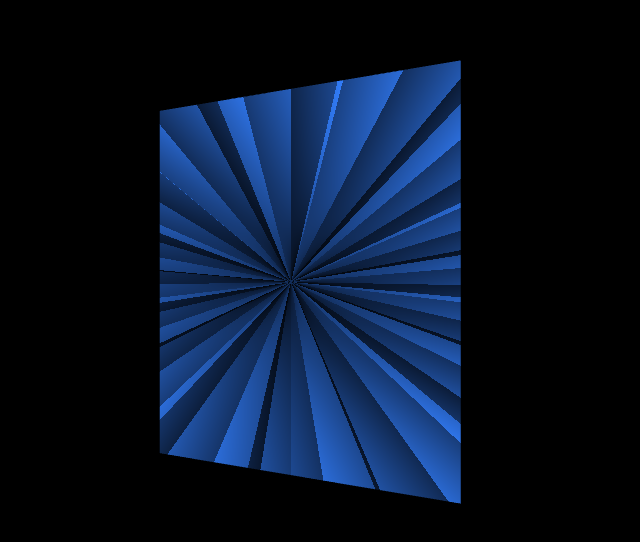
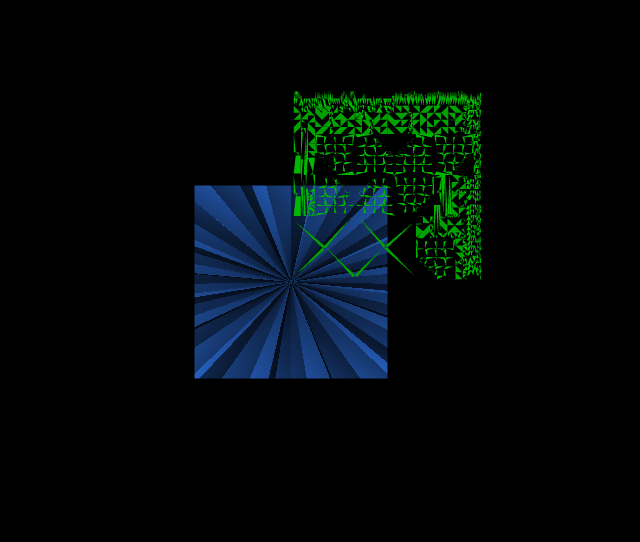
Before and after one commit to TranquilMarmot/webgl-obj, a plain HTML site: page index.html in a window 1280 px wide. Shown: the part 118-660 px from the top of the page, without its empty margins (349-989 px from the left). Drawn offline with Linux system fonts and the light colour scheme.

Commit message:
Finally got something rendering to the screen

```diff
--- a/index.html
+++ b/index.html
@@ -56,7 +56,7 @@
 		varying vec3 Normal;
 		varying vec2 TexCoord;
 
-		uniform sampler2D Tex1;
+		//uniform sampler2D Tex1;
 
 		struct LightInfo {
 		  vec4 LightPosition;  // Light position in eye coords.
@@ -88,7 +88,8 @@
 		}
 
 		void main() {
-		    vec4 texColor = texture2D(Tex1, TexCoord);
+		    //vec4 texColor = texture2D(Tex1, TexCoord);
+		    vec4 texColor = vec4(0.0, 1.0, 0.0, 1.0);
 
 		    if(Light.LightEnabled){
 			    vec3 ambAndDiff, spec;
@@ -141,6 +142,7 @@
 
     <script src="js/sandbox.js" type="text/javascript"></script>
     <script src="js/modelloader.js" type="text/javascript"></script>
+    <script src="js/modelrenderer.js" type="text/javascript"></script>
 
     <script src="js/runner.js" type="text/javascript"></script>
 
--- a/js/modelloader.js
+++ b/js/modelloader.js
@@ -9,64 +9,6 @@ var ModelLoader = {
 		$.get(mtlurl, function(mtldata){
 			ModelLoader.parseMtl(mtldata, objurl, onFinish);
 		});
-	},
-
-	/**
-	  * Actually creates a model object and returns it via onFinish function
-	  * parts: List of parts of model (each part has its own material)
-	  * vertBuff: Buffer of position vertices
-	  * normBuff: Buffer of normal vertices
-	  * texBuff: Buffer of texture coordinates
-	  * onFinish: Called with finished model as parameter
-	  */
-	makeModel: function(parts, vertBuff, normBuff, texBuff, onFinish){
-		var model = {};
-		model.parts = modelParts;
-		model.vertBuff = vertBuff;
-		model.normBuff = normBuff;
-		model.texBuff = texBuff;
-
-		model.render = function(gl, program){
-			var
-			positionHandle = gl.getAttribLocation(program, "VertexPosition"),
-			normalHandle   = gl.getAttribLocation(program, "VertexNormal"),
-			texHandle      = gl.getAttribLocation(program, "VertexTexCoord"),
-			kaHandle       = gl.getUniformLocation(program, "Material.Ka"),
-			kdHandle       = gl.getUniformLocation(program, "Material.Kd"),
-			ksHandle       = gl.getUniformLocation(program, "Material.Ks"),
-			shinyHandle    = gl.getUniformLocation(program, "Material.Shininess");
-
-			gl.enableVertexAttribArray(positionHandle);
-			gl.bindBuffer(gl.ARRAY_BUFFER, this.vertBuff);
-			gl.vertexAttribPointer(positionHandle, 3, gl.FLOAT, false, 0, 0);
-
-			gl.enableVertexAttribArray(normalHandle);
-			gl.bindBuffer(gl.ARRAY_BUFFER, this.normBuff);
-			gl.vertexAttribPointer(normalHandle, 3, gl.FLOAT, false, 0, 0);
-
-			gl.enableVertexAttribArray(texHandle);
-			gl.bindBuffer(gl.ARRAY_BUFFER, this.texBuff);
-			gl.vertexAttribPointer(texHandle, 2, gl.FLOAT, false, 0, 0);
-
-			for(var i = 0; i < this.parts.length; i++){
-				var
-				part = this.parts[i],
-				mat  = part.material;
-
-				gl.uniform3f(kaHandle, mat.Ka);
-				gl.uniform3f(ksHandle, mat.Ks);
-				gl.uniform3f(kdHandle, mat.Kd);
-				gl.uniform1f(shinyHandle, mat.Shininess);
-				gl.drawArrays(gl.TRIANGLES, part.index, part.count);
-			}
-
-			gl.disableVertexAttribArray(positionHandle);
-			gl.disableVertexAttribArray(normalHandle);
-			gl.disableVertexAttribArray(texHandle);
-		}
-
-
-		onFinish(model);
 	},
 
 	/**
@@ -361,11 +303,26 @@ var ModelLoader = {
 
 		// create buffers for sending data to WebGL
 		var
-		vertBuff = new Float32Array(vertsArr),
-		normBuff = new Float32Array(normArr),
-		texBuff  = new Float32Array(texArr);
+		vertBuff = gl.createBuffer(),
+		normBuff = gl.createBuffer(),
+		texBuff  = gl.createBuffer();
+
+		gl.bindBuffer(gl.ARRAY_BUFFER, vertBuff);
+		gl.bufferData(gl.ARRAY_BUFFER, new Float32Array(vertsArr), gl.STATIC_DRAW);
+
+		gl.bindBuffer(gl.ARRAY_BUFFER, normBuff);
+		gl.bufferData(gl.ARRAY_BUFFER, new Float32Array(normArr), gl.STATIC_DRAW);
+
+		gl.bindBuffer(gl.ARRAY_BUFFER, texBuff);
+		gl.bufferData(gl.ARRAY_BUFFER, new Float32Array(texArr), gl.STATIC_DRAW);
 
 		// actually make the model
-		this.makeModel(modelParts, vertBuff, normBuff, texBuff, onFinish);
+		var model = {};
+		model.parts = modelParts;
+		model.vertBuff = vertBuff;
+		model.normBuff = normBuff;
+		model.texBuff = texBuff;
+
+		onFinish(model);
 	}
 }
--- /dev/null
+++ b/js/modelrenderer.js
@@ -0,0 +1,120 @@
+var ModelRenderer = {
+	gl: {},
+	shaderProgram: {},
+
+	modelview: {}, projection: {},
+
+	modelviewHandle: {}, projectionHandle: {}, normalMatrixHandle: {},
+	positionHandle: {}, normalHandle: {}, texHandle: {},
+	lightPosHandle: {}, lightIntensityHandle: {}, lightEnableHandle: {},
+	kaHandle: {}, ksHandle: {}, kdHandle: {}, shinyHandle: {},
+	texHandle: {},
+
+	init: function(){
+		this.initShaders();
+	},
+
+	initShaders: function(){
+		// create shaders
+		var fragmentShader = Renderer.createShader(
+			document.getElementById('fragmentShader').textContent,
+			gl.FRAGMENT_SHADER
+		);
+		var vertexShader   = Renderer.createShader(
+			document.getElementById('vertexShader').textContent,
+			gl.VERTEX_SHADER
+		);
+
+		// create program, attach shaders and link
+		this.shaderProgram = gl.createProgram();
+		gl.attachShader(this.shaderProgram, vertexShader);
+		gl.attachShader(this.shaderProgram, fragmentShader);
+		gl.linkProgram(this.shaderProgram);
+
+
+	  	// alert if linking fails
+		if (!gl.getProgramParameter(this.shaderProgram, gl.LINK_STATUS)) {
+			alert(gl.getProgramInfoLog(this.shaderProgram));
+		}
+
+		// use program
+		gl.useProgram(this.shaderProgram);
+
+		this.modelviewHandle = gl.getUniformLocation(this.shaderProgram, "ModelViewMatrix");
+		this.projectionHandle = gl.getUniformLocation(this.shaderProgram, "ProjectionMatrix");
+		this.normalMatrixHandle = gl.getUniformLocation(this.shaderProgram, "NormalMatrix");
+
+		this.positionHandle = gl.getAttribLocation(this.shaderProgram, "VertexPosition");
+		this.normalHandle   = gl.getAttribLocation(this.shaderProgram, "VertexNormal");
+		this.texHandle      = gl.getAttribLocation(this.shaderProgram, "VertexNormal");
+
+		this.lightPosHandle = gl.getUniformLocation(this.shaderProgram, "Light.LightPosition");
+		this.lightIntensityHandle = gl.getUniformLocation(this.shaderProgram, "Light.LightIntensity");
+		this.lightEnableHandle = gl.getUniformLocation(this.shaderProgram, "Light.LightEnabled");
+
+		this.kaHandle = gl.getUniformLocation(this.shaderProgram, "Material.Ka");
+		this.ksHandle = gl.getUniformLocation(this.shaderProgram, "Material.Ks");
+		this.kdHandle = gl.getUniformLocation(this.shaderProgram, "Material.Kd");
+		this.shinyHandle = gl.getUniformLocation(this.shaderProgram, "Material.Shininess");
+
+		this.texHandle = gl.getUniformLocation(this.shaderProgram, "Tex1");
+
+
+		gl.useProgram(null);
+	},
+
+	renderModel: function(model, location){
+		// only render if model exists
+		if(model){
+			this.projection = makePerspective(45, canvas.width/canvas.height, 0.1, 100.0);
+			this.modelview  = Matrix.I(4);
+
+	  		this.modelview = this.modelview.x(Matrix.Translation($V([-0.0, 0.0, -5.0])));
+
+
+			gl.useProgram(this.shaderProgram);
+
+			gl.enableVertexAttribArray(this.positionHandle);
+			gl.bindBuffer(gl.ARRAY_BUFFER, model.vertBuff);
+			gl.vertexAttribPointer(this.positionHandle, 3, gl.FLOAT, false, 0, 0);
+
+			gl.enableVertexAttribArray(this.normalHandle);
+			gl.bindBuffer(gl.ARRAY_BUFFER, model.normBuff);
+			gl.vertexAttribPointer(this.normalHandle, 3, gl.FLOAT, false, 0, 0);
+
+			gl.enableVertexAttribArray(this.texHandle);
+			gl.bindBuffer(gl.ARRAY_BUFFER, model.texBuff);
+			gl.vertexAttribPointer(this.texHandle, 2, gl.FLOAT, false, 0, 0);
+
+			// temp lighting
+			gl.uniform4f(this.lightPosHandle, 0.0, 0.0, 0.0, 0.0);
+			gl.uniform3f(this.lightIntensityHandle, 0.9, 0.9, 0.9);
+			gl.uniform1i(this.lightEnableHandle, 1);
+
+			gl.uniformMatrix4fv(this.projectionHandle, false, new Float32Array(this.projection.flatten()));
+	 		gl.uniformMatrix4fv(this.modelviewHandle, false, new Float32Array(this.modelview.flatten()));
+	 		var normMat = Matrix.create([[this.modelview.elements[0][0], this.modelview.elements[0][1], this.modelview.elements[0][2]],
+                          [this.modelview.elements[1][0], this.modelview.elements[1][1], this.modelview.elements[1][2]],
+                          [this.modelview.elements[2][0], this.modelview.elements[2][1], this.modelview.elements[2][2]]]);
+	 		gl.uniformMatrix3fv(this.normalMatrixHandle, false, new Float32Array(normMat.flatten()));
+
+			for(var i = 0; i < model.parts.length; i++){
+				var
+				part = model.parts[i],
+				mat  = part.material;
+
+				gl.uniform3f(this.kaHandle, mat.Ka[0], mat.Ka[1], mat.Ka[2]);
+				gl.uniform3f(this.ksHandle, mat.Ks[0], mat.Ks[1], mat.Ks[2]);
+				gl.uniform3f(this.kdHandle, mat.Kd[0], mat.Kd[1], mat.Kd[2]);
+				gl.uniform1f(this.shinyHandle, mat.Shininess);
+				gl.drawArrays(gl.TRIANGLES, part.index, part.count);
+			}
+
+			gl.disableVertexAttribArray(this.positionHandle);
+			gl.disableVertexAttribArray(this.normalHandle);
+			gl.disableVertexAttribArray(this.texHandle);
+
+			gl.useProgram(null);
+		}
+	}
+}
--- a/js/renderer.js
+++ b/js/renderer.js
@@ -2,14 +2,7 @@ var Renderer = {
 	canvas: {}, gl: {},   // canvas being drawn to and WebGL context
 	shaderProgram: {},    // shader program handle
 	quadBuffer: {},       // buffer to hold position vertices for quad
-
-	//  modelview and projection matrices
-	modelview: {}, projection: {},
-
-	// location of attributes and uniforms in shaders
-	//positionHandle = {}, normalHandle = {}, texCoordHandle = {},
-	//modelviewHandle = {},
-
+	models:     {},       // list of loaded models
 
 	// used for timing
 	time: 0, startTime: Date.now(),
@@ -27,9 +20,16 @@ var Renderer = {
 			this.onWindowResize();
 			window.addEventListener('resize', this.onWindowResize, false);
 
-			//this.initShaders();
-			//this.initBuffers();
-	  }
+			Sandbox.init();
+			ModelRenderer.init();
+	  	}
+
+	  	var bitwaffle = ModelLoader.loadModel(
+			"models/bitwaffle/bitwaffle.obj", "models/bitwaffle/bitwaffle.mtl",
+			function(model){
+				Renderer.models['bitwaffle'] = model;
+			}
+		);
 	},
 
 	/** What happens when window gets resized */
@@ -57,8 +57,6 @@ var Renderer = {
 			gl.clearDepth(1.0);					// Clear everything
 			gl.enable(gl.DEPTH_TEST);			// Enable depth testing
 			gl.depthFunc(gl.LEQUAL);			// Near things obscure far things
-
-			Sandbox.init(gl);
 		}
 	},
 
@@ -75,45 +73,11 @@ var Renderer = {
 			return shader;
 	},
 
-	/** Initializes shaders */
-	initShaders: function(){
-		// create shaders
-		var fragmentShader = this.createShader(
-			document.getElementById('fragmentShader').textContent,
-			gl.FRAGMENT_SHADER
-		);
-		var vertexShader   = this.createShader(
-			document.getElementById('vertexShader').textContent,
-			gl.VERTEX_SHADER
-		);
-
-		// create program, attach shaders and link
-		shaderProgram = gl.createProgram();
-		gl.attachShader(shaderProgram, vertexShader);
-		gl.attachShader(shaderProgram, fragmentShader);
-		gl.linkProgram(shaderProgram);
-
-	  	// alert if linking fails
-		if (!gl.getProgramParameter(shaderProgram, gl.LINK_STATUS)) {
-			alert(gl.getProgramInfoLog(program));
-		}
-
-		// use program
-		gl.useProgram(shaderProgram);
-
-	  /*
-	  	// get locations of attributes and uniforms
-		positionHandle   = gl.getAttribLocation(shaderProgram, "position");
-		timeHandle       = gl.getUniformLocation(shaderProgram, "time");
-		resolutionHandle = gl.getUniformLocation(shaderProgram, "resolution");
-		projectionHandle = gl.getUniformLocation(shaderProgram, "projection");
-		modelviewHandle  = gl.getUniformLocation(shaderProgram, "modelview");
-*/
-		gl.useProgram(null);
-	},
-
 	/** Renders the scene */
 	render: function() {
+		gl.clear(gl.COLOR_BUFFER_BIT | gl.DEPTH_BUFFER_BIT);
+
 		Sandbox.render();
+		ModelRenderer.renderModel(Renderer.models['bitwaffle']);
 	}
 }
--- a/js/runner.js
+++ b/js/runner.js
@@ -3,19 +3,10 @@ function start(){
 }
 
 var Runner = {
-	models: {},
-
-
 	/** Starts and runs app */
 	start: function(){
 		Renderer.canvas = Runner.initCanvas();
 		Renderer.init();
-		var bitwaffle = ModelLoader.loadModel(
-			"models/bitwaffle/bitwaffle.obj", "models/bitwaffle/bitwaffle.mtl",
-			function(model){
-				Runner.models['bitwaffle'] = model;
-			}
-		);
 		Runner.update();
 	},
 
--- a/js/sandbox.js
+++ b/js/sandbox.js
@@ -1,5 +1,4 @@
 var Sandbox = {
-	gl: {},
 	shaderProgram: {},
 	quadBuffer: {},
 
@@ -15,10 +14,9 @@ var Sandbox = {
 	// size of window
 	windowWidth: 0.0, windowHeight: 0.0,
 
-	init: function(gl){
-		this.gl = gl;
-		Sandbox.initShaders();
-		Sandbox.initBuffers();
+	init: function(){
+		this.initShaders();
+		this.initBuffers();
 	},
 
 	initShaders: function(){
@@ -33,25 +31,25 @@ var Sandbox = {
 		);
 
 		// create program, attach shaders and link
-		shaderProgram = gl.createProgram();
-		gl.attachShader(shaderProgram, vertexShader);
-		gl.attachShader(shaderProgram, fragmentShader);
-		gl.linkProgram(shaderProgram);
+		this.shaderProgram = gl.createProgram();
+		gl.attachShader(this.shaderProgram, vertexShader);
+		gl.attachShader(this.shaderProgram, fragmentShader);
+		gl.linkProgram(this.shaderProgram);
 
 	  	// alert if linking fails
-		if (!gl.getProgramParameter(shaderProgram, gl.LINK_STATUS)) {
-			alert(gl.getProgramInfoLog(program));
+		if (!gl.getProgramParameter(this.shaderProgram, gl.LINK_STATUS)) {
+			alert(gl.getProgramInfoLog(this.shaderProgram));
 		}
 
 		// use program
-		gl.useProgram(shaderProgram);
+		gl.useProgram(this.shaderProgram);
 
 	  	// get locations of attributes and uniforms
-		positionHandle   = gl.getAttribLocation(shaderProgram, "position");
-		timeHandle       = gl.getUniformLocation(shaderProgram, "time");
-		resolutionHandle = gl.getUniformLocation(shaderProgram, "resolution");
-		projectionHandle = gl.getUniformLocation(shaderProgram, "projection");
-		modelviewHandle  = gl.getUniformLocation(shaderProgram, "modelview");
+		positionHandle   = gl.getAttribLocation(this.shaderProgram, "position");
+		timeHandle       = gl.getUniformLocation(this.shaderProgram, "time");
+		resolutionHandle = gl.getUniformLocation(this.shaderProgram, "resolution");
+		projectionHandle = gl.getUniformLocation(this.shaderProgram, "projection");
+		modelviewHandle  = gl.getUniformLocation(this.shaderProgram, "modelview");
 
 		gl.useProgram(null);
 	},
@@ -59,10 +57,10 @@ var Sandbox = {
 	/** Initializes buffer to send vertex position info to WebGL */
 	initBuffers: function() {
 		// create buffer for the quad's vertices.
-		quadBuffer = gl.createBuffer();
+		this.quadBuffer = gl.createBuffer();
 
 		// bind array buffer and send data
-		gl.bindBuffer(gl.ARRAY_BUFFER, quadBuffer);
+		gl.bindBuffer(gl.ARRAY_BUFFER, this.quadBuffer);
 		gl.bufferData(gl.ARRAY_BUFFER, new Float32Array([
 			1.0,  1.0,	0.0,
 			-1.0, 1.0,	0.0,
@@ -72,21 +70,20 @@ var Sandbox = {
 	},
 
 	render: function(){
-		gl.useProgram(shaderProgram);
-		gl.clear(gl.COLOR_BUFFER_BIT | gl.DEPTH_BUFFER_BIT);
+		gl.useProgram(this.shaderProgram);
 		this.time = Date.now() - this.startTime;
 
 		this.projection = makePerspective(45, canvas.width/canvas.height, 0.1, 100.0);
 		this.modelview  = Matrix.I(4);
 
-	  	this.modelview = this.modelview.x(Matrix.Translation($V([-0.0, 0.0, -5.0])));
+	  	this.modelview = this.modelview.x(Matrix.Translation($V([-0.0, 0.0, -10.0])));
 
-	  	var rads = (this.time / 10.0) * Math.PI / 180.0;
+	  	//var rads = (this.time / 10.0) * Math.PI / 180.0;
 
-	  	var m = Matrix.Rotation(rads, $V([0.0, 1.0, 0.0])).ensure4x4();
-		this.modelview = this.modelview.x(m);
+	  	//var m = Matrix.Rotation(rads, $V([0.0, 1.0, 0.0])).ensure4x4();
+		//this.modelview = this.modelview.x(m);
 
-		gl.bindBuffer(gl.ARRAY_BUFFER, quadBuffer);
+		gl.bindBuffer(gl.ARRAY_BUFFER, this.quadBuffer);
 		gl.vertexAttribPointer(positionHandle, 3, gl.FLOAT, false, 0, 0);
 
 		gl.uniform1f(timeHandle, this.time / 1000);
```
